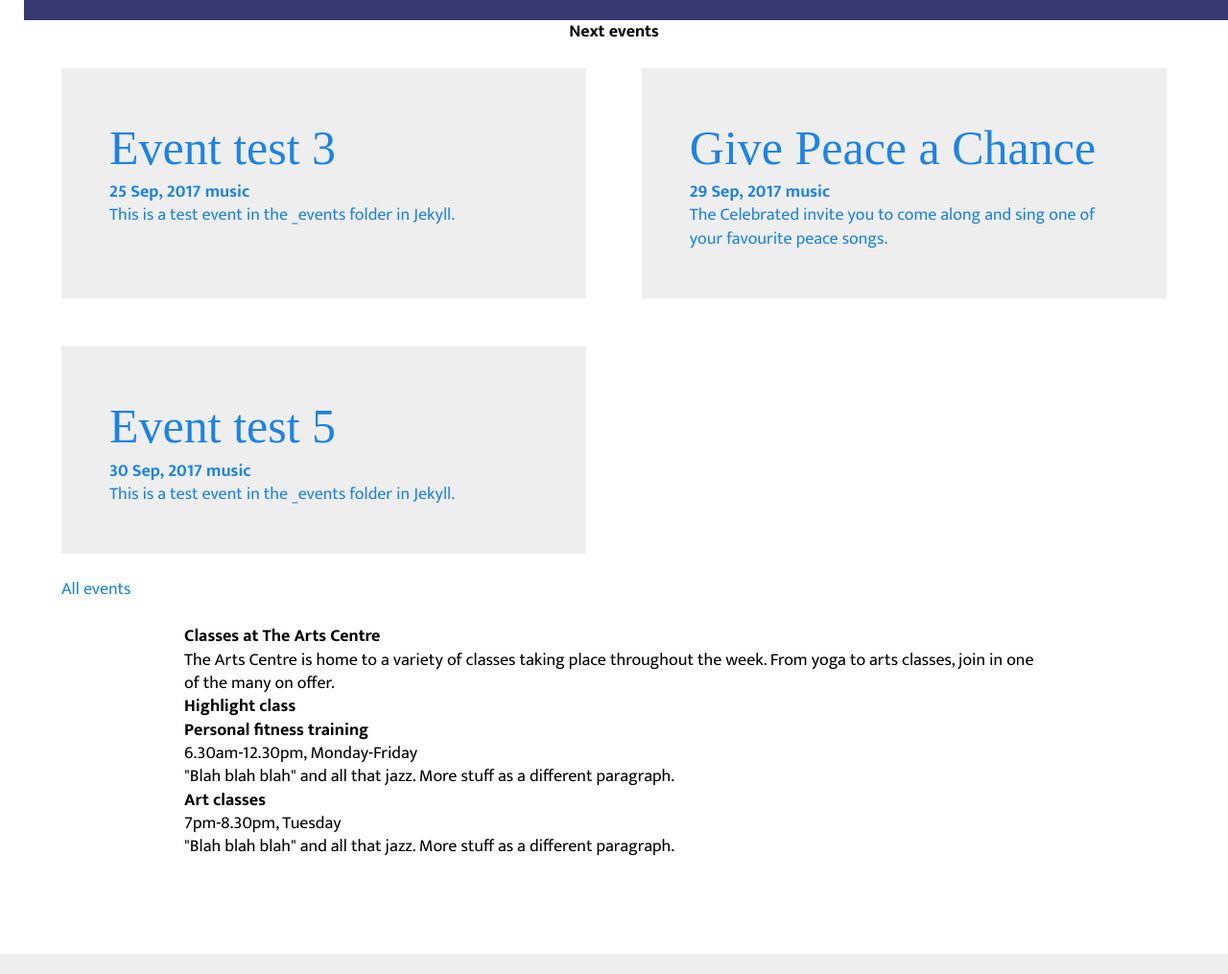
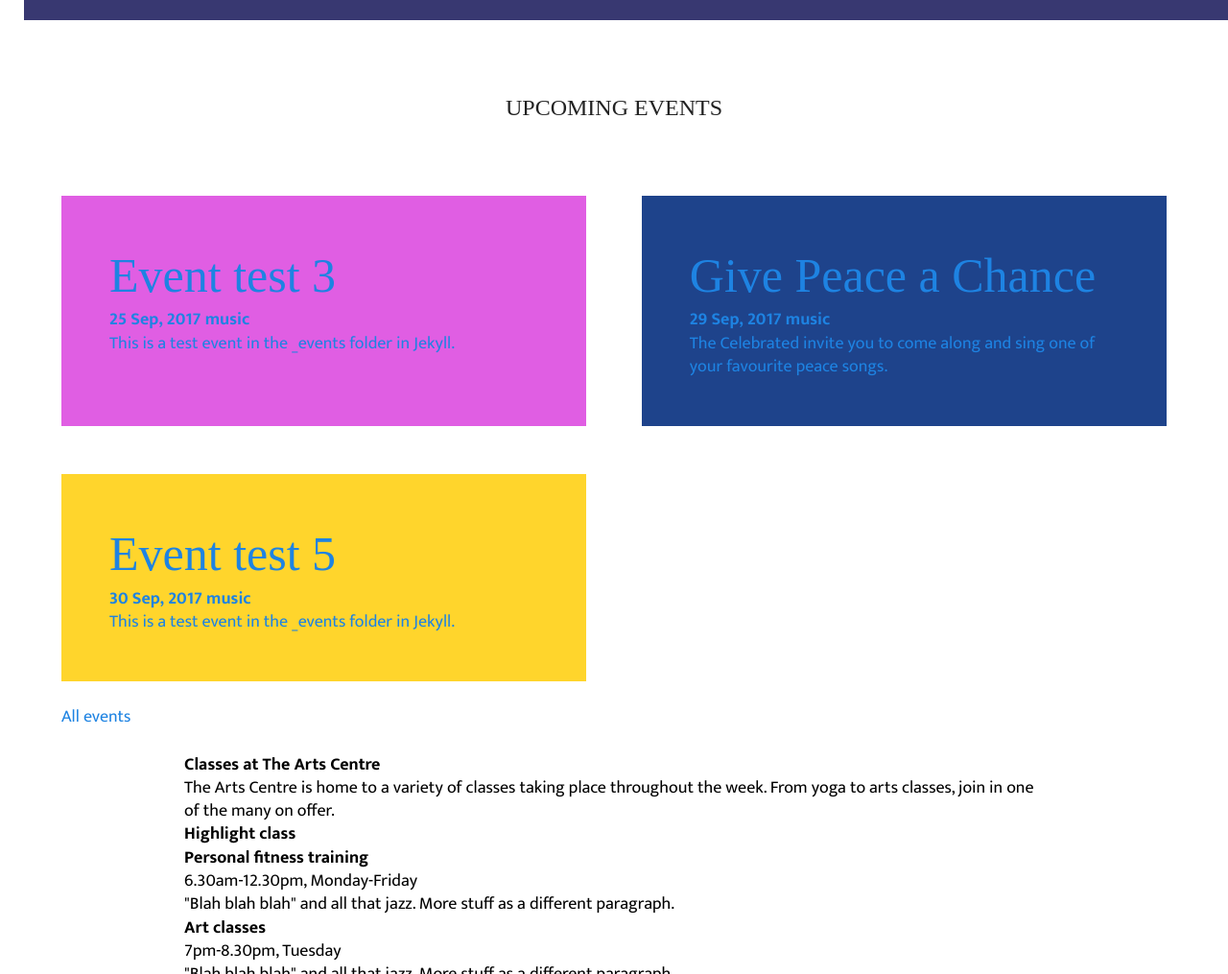
Before and after one commit to martincf/westkirbyartscentre, a Jekyll site: the page built from index.md, in a window 1280 px wide, cut to the strip 686-1701 px from the top of the page. Shown: the whole strip at 96% size. Built offline with Jekyll 4.4.1, drawn with Linux system fonts in a browser that asks for light colours; nearby versions of some CDN libraries; some web fonts are replaced.

```diff
--- a/_layouts/home.html
+++ b/_layouts/home.html
@@ -1,7 +1,7 @@
 {% include header.html %}
 
 <section class="eventslist--wrap">
-<h1 class="eventslist--title">Next events</h1>
+<h1 class="eventslist--title">Upcoming events</h1>
 {% include eventslist.html %}
 <p><a href="#">All events</a></p>
 </section>
--- a/_sass/_navigation.scss
+++ b/_sass/_navigation.scss
@@ -9,7 +9,7 @@
 }
 .site-nav-item {
   font-size: $font-large;
-  margin-right: $size-small;
+  margin-right: $size-med;
   a:link, a:visited, a:hover, a:active {
     color: white;
   }
--- a/assets/css/main.scss
+++ b/assets/css/main.scss
@@ -54,7 +54,7 @@
     color: white;
     word-spacing: -15%;
     background-color: transparentize($purple, 0.05);
-    padding: $size-med;
+    padding: $size-med $size-large;
     display: inline-block;
   }
 }
@@ -113,6 +113,12 @@
 }
 .eventslist--title {
   text-align: center;
+  margin: $size-super 0 $size-large;
+  font-family: $font-display;
+  text-transform: uppercase;
+  font-size: $font-large;
+  color: $black;
+  font-weight: 300;
 }
 .eventlist {
   display: -webkit-box;
@@ -136,6 +142,15 @@
   &:nth-of-type(even) {
     margin-left: 2.5%;
   }
+  &:nth-of-type(1n+0) {
+    background-color: $pink;
+  }
+  &:nth-of-type(2n+0) {
+    background-color: $darkblue;
+  }
+  &:nth-of-type(3n+0) {
+    background-color: $yellow;
+  }
 }
 .eventlist-item-link--title {
   font-size: $size-large;
```
